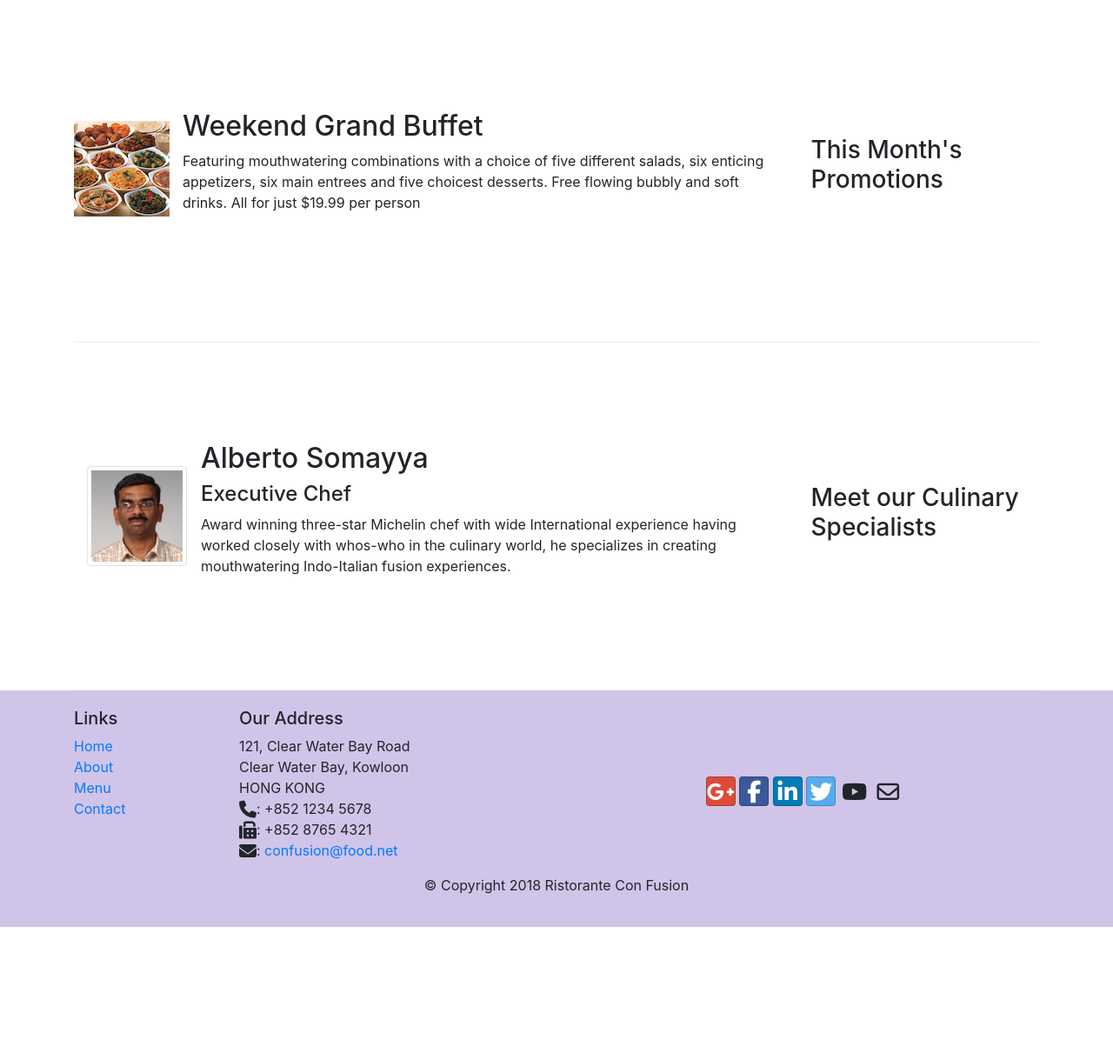
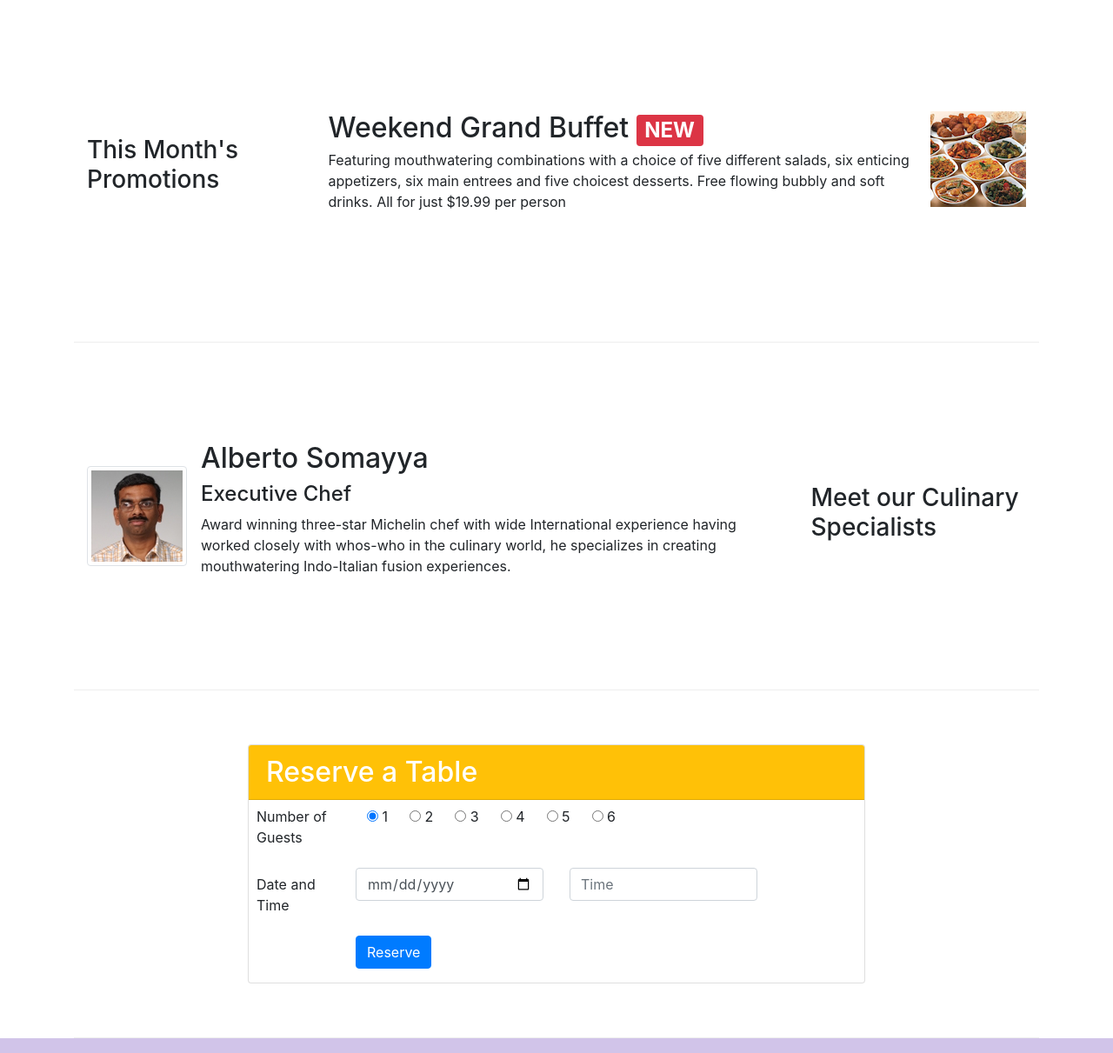
Before and after one commit to ZaidAhmad-dev/Bootstrap4, a website: page conFusion/index.html in a window 1280 px wide. Shown: the part 740-1951 px from the top of the page at 87% size. Before the commit the page ends 1806 px from the top, so only its background shows below. Drawn offline with nearby package versions, Linux system fonts and the light colour scheme.

Commit message:
Added a button which can automatically lead to form, form in card and added a badge to second content row with badge

```diff
--- a/conFusion/index.html
+++ b/conFusion/index.html
@@ -74,6 +74,7 @@
                 </div>
                 <div class="col-12 col-sm align-self-center">
                     <img src="img/logo.png" alt="logo.png" class="img-fluid">
+                    <a class="btn btn-warning" href="#reservationForm" role="button">Reserve Table</a>
                 </div>
             </div>
         </div>
@@ -102,21 +103,21 @@
 
 
         <div class="row row-content align-items-center">
-            <div class="col-12 order-sm-last col-sm-4 col-md-3">
+            <div class="col-12 order-sm-first col-sm-4 col-md-3">
                 <h3>This Month's Promotions</h3>
             </div>
+            <div class="col order-sm-last col-sm col-md">
             <div class="media">
-                <img src="img/buffet.png" alt="buffet">
-            </div>
                 <div class="media-body">
-                <div class="col col-sm col-md">
-                    <h2>Weekend Grand Buffet</h2>
-                    <p>Featuring mouthwatering combinations with a choice of five different salads, six enticing appetizers,
+                    <h2 class="mt-0 mb-1">Weekend Grand Buffet <span class="badge badge-danger">NEW</span></h2>
+                    <p>Featuring mouthwatering combinations with a choice of five different salads, six enticing
+                        appetizers,
                         six main entrees and five choicest desserts. Free flowing bubbly and soft drinks. All for just
                         $19.99 per person </p>
                 </div>
+                <img class="ml-3" src="img/buffet.png" alt="buffet">
             </div>
-
+        </div>
         </div>
 
         <div class="row row-content align-items-center">
@@ -132,7 +133,8 @@
 
                         <h2>Alberto Somayya</h2>
                         <h4>Executive Chef</h4>
-                    <p>Award winning three-star Michelin chef with wide International experience having worked closely
+                        <p>Award winning three-star Michelin chef with wide International experience having worked
+                            closely
                             with
                             whos-who in the culinary world, he specializes in creating mouthwatering Indo-Italian fusion
                             experiences. </p>
@@ -140,6 +142,68 @@
                 </div>
             </div>
         </div>
+
+
+        <div id="reservationForm" class="row row-content align-items-center">
+            <div class="col-12 col-sm-8 offset-sm-2 offset-0">
+                <div class="card">
+                    <h2 class="card-header bg-warning text-white">Reserve a Table</h2>
+                    <div class="card-block">
+                        <form action="">
+                            <div class="form-group row">
+                                <label for="guest" class="col-sm-2 col-form-label pl-sm-4">Number of Guests</label>
+                                <div class="col-sm-10">
+                                    <div class="btn-group" data-toggle="buttons">
+                                        <label for="guest1" class="btn btn-secondary-active">
+                                            <input type="radio" name="guest1" id="guest1" value="1" autocomplete="off" checked> 1
+                                        </label>
+                                        <label for="guest2" class="btn btn-secondary-active">
+                                            <input type="radio" name="guest2" id="guest2" value="2" autocomplete="off"> 2
+                                        </label>
+                                        <label for="guest3" class="btn btn-secondary-active">
+                                            <input type="radio" name="guest3" id="guest3" value="3" autocomplete="off"> 3
+                                        </label>
+                                        <label for="guest4" class="btn btn-secondary-active">
+                                            <input type="radio" name="guest4" id="guest4" value="4" autocomplete="off"> 4
+                                        </label>
+                                        <label for="guest5" class="btn btn-secondary-active">
+                                            <input type="radio" name="guest5" id="guest5" value="5" autocomplete="off"> 5
+                                        </label>
+                                        <label for="guest6" class="btn btn-secondary-active">
+                                            <input type="radio" name="guest6" id="guest6" value="6" autocomplete="off"> 6
+                                        </label>
+                                    </div>
+                                </div>
+                            </div>
+
+                            <div class="form-group row">
+                                <label for="dateandtime" class="col-sm-2 col-form-label pl-sm-4">
+                                    Date and Time
+                                </label>
+                                <div class="col-sm-4">
+
+                                        <input class="form-control" type="date" name="date" id="date" value="" placeholder="Date" aria-hidden="true">
+
+                                </div>
+
+                                <div class="col-sm-4">
+
+                                    <input class="form-control" type="hour" name="time" id="time" value="" placeholder="Time">
+
+                                </div>
+                            </div>
+
+                            <div class="form-group row">
+                                <div class="offset-sm-2 col-sm-10">
+                                    <button type="submit" class="btn btn-primary">Reserve</button>
+                                </div>
+                            </div>
+                        </form>
+                    </div>
+                </div>
+            </div>
+        </div>
+
     </div>
 
     <footer class="footer">
```
Lines whose indentation alone changed are shown as unchanged.
